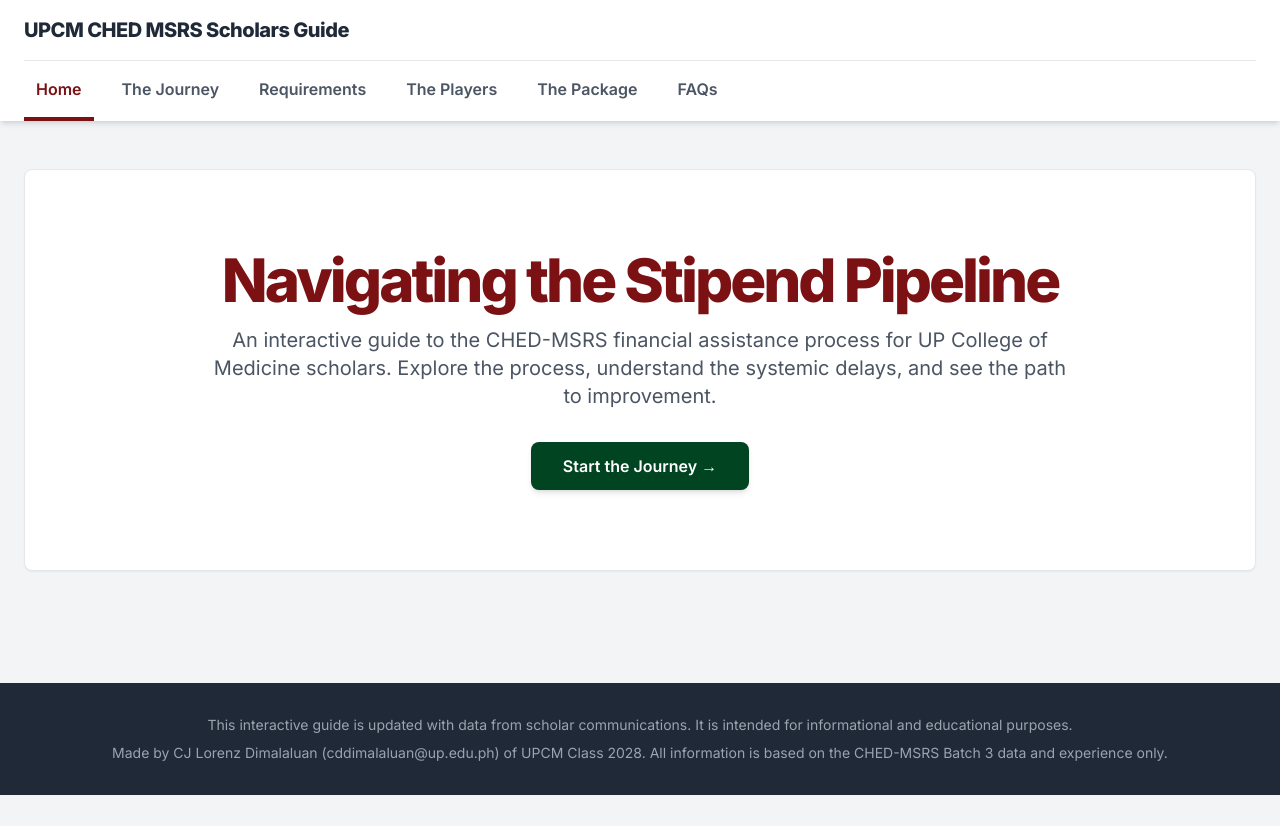
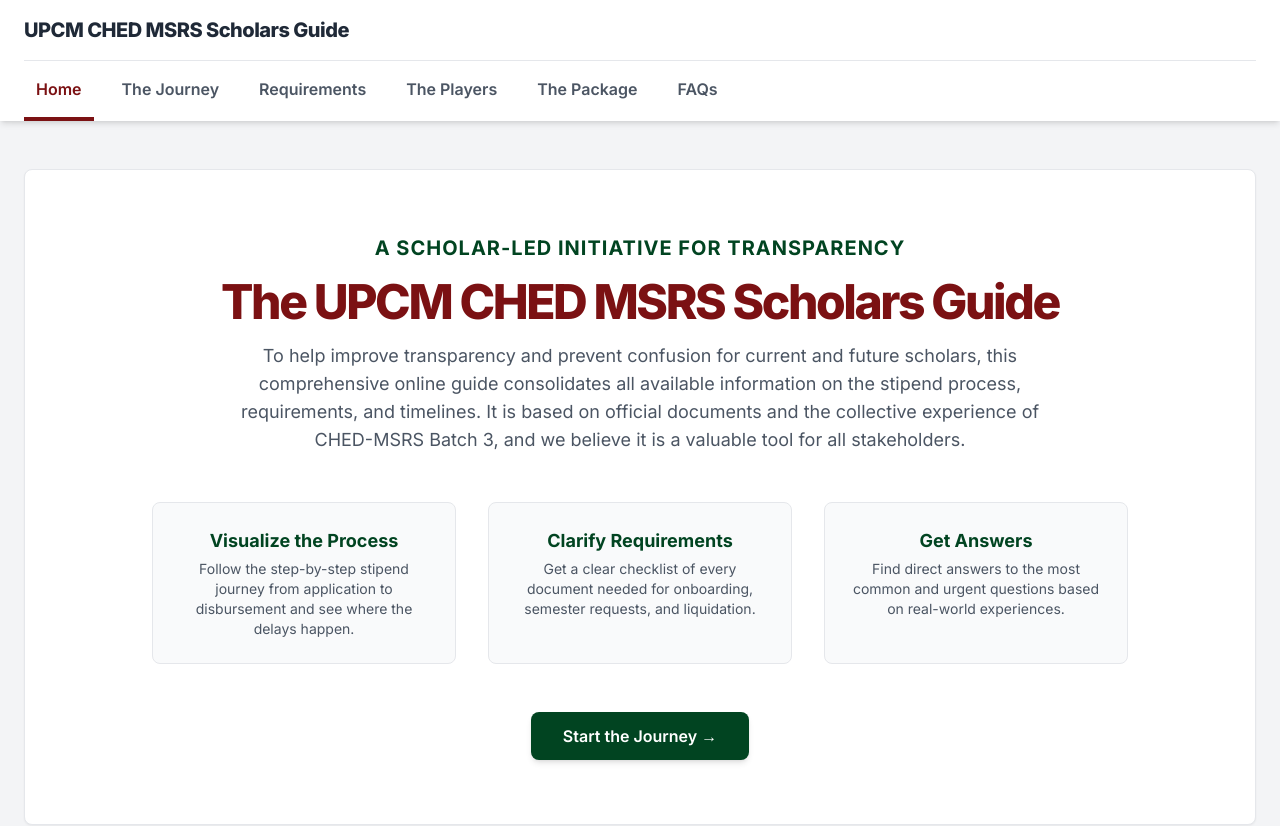
Before and after one commit to cjdimalaluan/upcm_msrs.github.io, a plain HTML site: page index.html in a window 1280 px wide. Shown: the top 826 px of the page. Before the commit the page ends 800 px from the top, so only its background shows below. Drawn offline with nearby package versions, Linux system fonts and the light colour scheme.

Commit message:
Update index.html

```diff
--- a/index.html
+++ b/index.html
@@ -69,12 +69,31 @@
     <main class="container mx-auto px-4 lg:px-6 py-8 md:py-12">
 
         <section id="home" class="content-section active">
-             <div class="text-center py-12 md:py-20 bg-white rounded-lg shadow-sm border border-gray-200">
-                <div class="max-w-4xl mx-auto px-4">
-                    <h1 class="text-4xl md:text-6xl font-extrabold tracking-tighter mb-4" style="color: var(--up-maroon);">Navigating the Stipend Pipeline</h1>
-                    <p class="text-lg md:text-xl text-gray-600">An interactive guide to the CHED-MSRS financial assistance process for UP College of Medicine scholars. Explore the process, understand the systemic delays, and see the path to improvement.</p>
-                     <a href="#journey" class="nav-button inline-block mt-8 px-8 py-3 font-semibold rounded-lg shadow-md transition text-white" style="background-color: var(--up-green); hover:opacity-90;">Start the Journey &rarr;</a>
+             <div class="py-12 md:py-16 bg-white rounded-lg shadow-sm border border-gray-200">
+                <div class="max-w-4xl mx-auto px-6 text-center">
+                    <h2 class="text-xl font-bold uppercase tracking-wider" style="color: var(--up-green);">A Scholar-Led Initiative for Transparency</h2>
+                    <h1 class="text-4xl md:text-5xl font-extrabold tracking-tighter my-4" style="color: var(--up-maroon);">The UPCM CHED MSRS Scholars Guide</h1>
+                    <p class="text-lg text-gray-600">To help improve transparency and prevent confusion for current and future scholars, this comprehensive online guide consolidates all available information on the stipend process, requirements, and timelines. It is based on official documents and the collective experience of CHED-MSRS Batch 3, and we believe it is a valuable tool for all stakeholders.</p>
                 </div>
+                <div class="max-w-5xl mx-auto mt-12 px-6">
+                    <div class="grid grid-cols-1 md:grid-cols-3 gap-8 text-center">
+                        <div class="bg-gray-50 p-6 rounded-lg border">
+                             <h3 class="font-bold text-lg" style="color: var(--up-green);">Visualize the Process</h3>
+                             <p class="text-sm text-gray-600 mt-1">Follow the step-by-step stipend journey from application to disbursement and see where the delays happen.</p>
+                        </div>
+                         <div class="bg-gray-50 p-6 rounded-lg border">
+                             <h3 class="font-bold text-lg" style="color: var(--up-green);">Clarify Requirements</h3>
+                             <p class="text-sm text-gray-600 mt-1">Get a clear checklist of every document needed for onboarding, semester requests, and liquidation.</p>
+                        </div>
+                         <div class="bg-gray-50 p-6 rounded-lg border">
+                             <h3 class="font-bold text-lg" style="color: var(--up-green);">Get Answers</h3>
+                             <p class="text-sm text-gray-600 mt-1">Find direct answers to the most common and urgent questions based on real-world experiences.</p>
+                        </div>
+                    </div>
+                </div>
+                 <div class="text-center mt-12">
+                     <a href="#journey" class="nav-button inline-block px-8 py-3 font-semibold rounded-lg shadow-md transition text-white" style="background-color: var(--up-green); hover:opacity-90;">Start the Journey &rarr;</a>
+                 </div>
             </div>
         </section>
 
```
